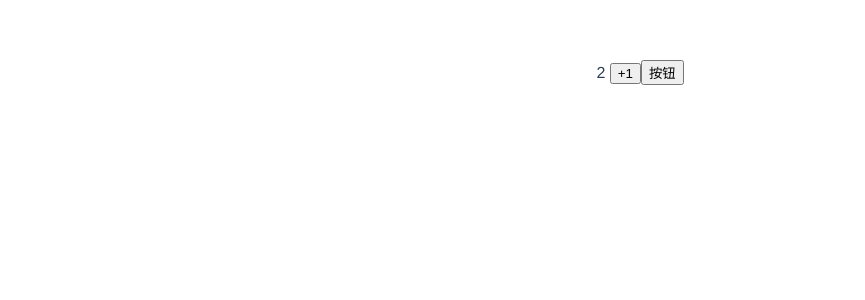
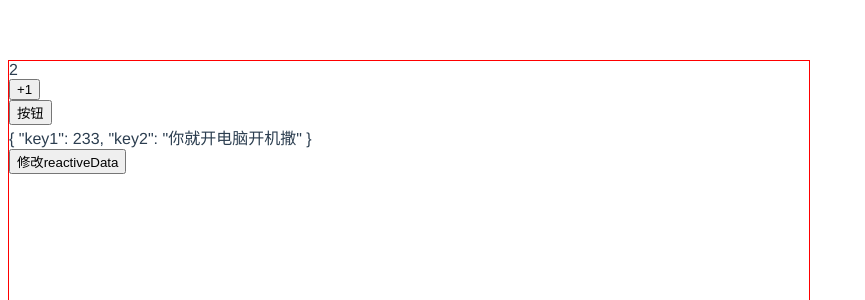
Before and after one commit to LeeDebug/GitTest, a Vue app: page / in a window 1280 px wide. Shown: the top 300 px of the page, without its empty margins (0-865 px from the left). Built offline with nearby package versions, Linux system fonts and the light colour scheme.

Commit message:
push.sh auto commit

```diff
--- a/src/App.vue
+++ b/src/App.vue
@@ -1,13 +1,19 @@
 <template>
-  <!-- <img alt="Vue logo" src="./assets/logo.png" /> -->
-  <!-- <HelloWorld msg="Hello Vue 3.0 + Vite" /> -->
-  {{ data1 }}
-  <button @click="data1++">+1</button>
-  <button @click="handleTest(data1)">按钮</button>
+  <div class="main">
+    <!-- <img alt="Vue logo" src="./assets/logo.png" /> -->
+    <!-- <HelloWorld msg="Hello Vue 3.0 + Vite" /> -->
+    {{ data1 }}
+    <button @click="data1++">+1</button>
+    <button @click="handleTest(data1)">按钮</button>
+    <div class="text">
+      {{reactiveData}}
+    </div>
+    <button @click="handleEdit()">修改reactiveData</button>
+  </div>
 </template>
 
 <script lang="ts">
-import { onBeforeMount, onMounted, ref } from 'vue'
+import { onBeforeMount, onMounted, ref, reactive } from 'vue'
 import HelloWorld from './components/HelloWorld.vue'
 export default {
   name: 'App',
@@ -28,18 +34,33 @@ export default {
     })
 
     const data1:object = ref(2)
-    const handleTest = (v) => {
+    const reactiveData:any = reactive({
+      key1: 233,
+      key2: '你就开电脑开机撒'
+    })
+    function handleTest(v) {
       console.log(23333, v)
+    }
+    function handleEdit() {
+      reactiveData.key1 *= 2
     }
     return {
       data1,
-      handleTest
+      reactiveData,
+      handleTest,
+      handleEdit,
     }
   }
-  // method: {
-  //   handleTest () {
-  //     console.log('2222222222')
-  //   }
-  // }
 }
 </script>
+
+<style scoped>
+.main {
+  border: 1px solid red;
+  width: 800px;
+  height: 300px;
+}
+button {
+  display: block;
+}
+</style>
--- a/src/index.css
+++ b/src/index.css
@@ -2,7 +2,7 @@
   font-family: Avenir, Helvetica, Arial, sans-serif;
   -webkit-font-smoothing: antialiased;
   -moz-osx-font-smoothing: grayscale;
-  text-align: center;
+  /* text-align: center; */
   color: #2c3e50;
   margin-top: 60px;
 }
```
